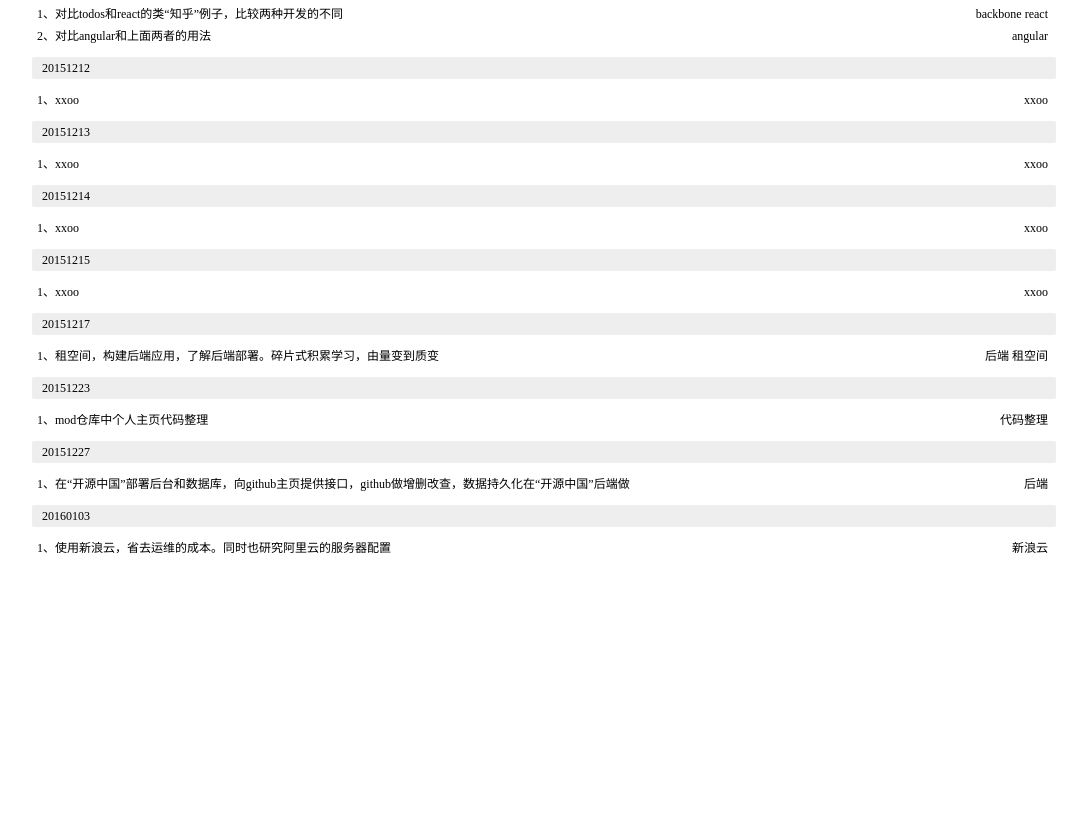
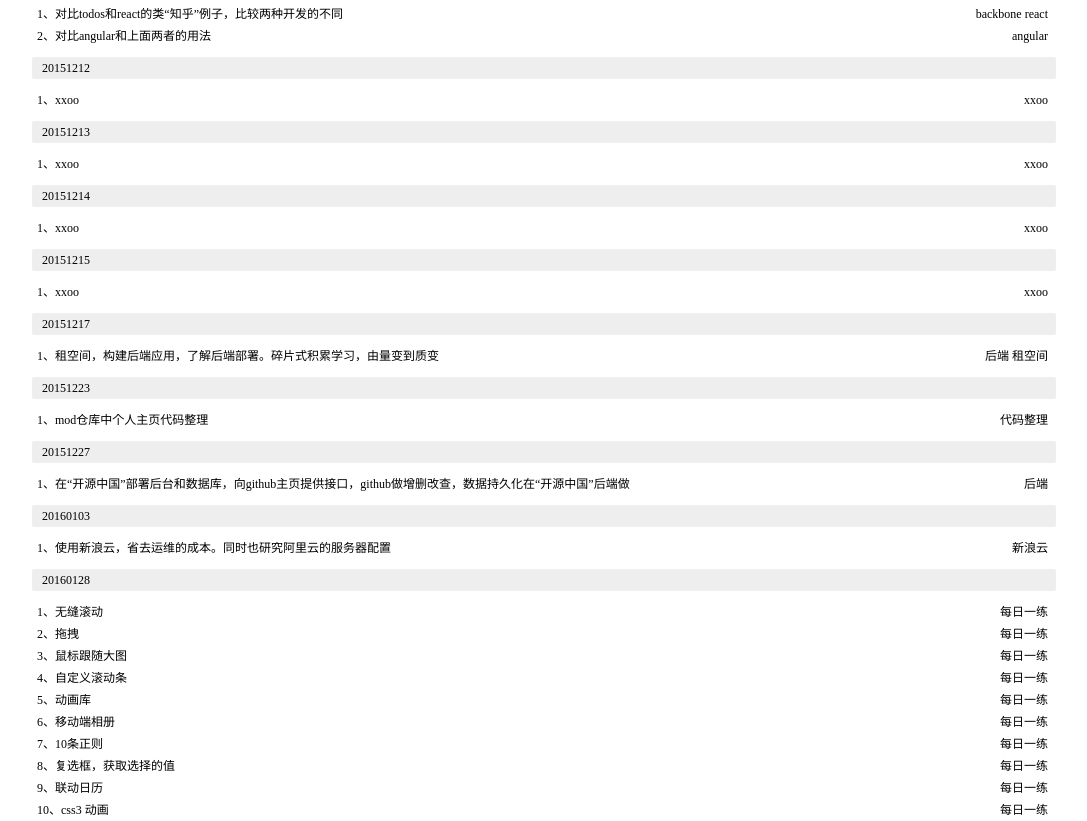
Before and after one commit to duzhongbo/myLiveLog, a plain HTML site: page index.html in a window 1280 px wide. Shown: the part 2317-3138 px from the top of the page, without its empty margins (96-1183 px from the left). Before the commit the page ends 2876 px from the top, so only its background shows below. Drawn offline with Linux system fonts and the light colour scheme.

Commit message:
日志阶段性提交

```diff
--- a/data.json
+++ b/data.json
@@ -390,4 +390,51 @@ var objData={
 				info:'使用新浪云，省去运维的成本。同时也研究阿里云的服务器配置'
 			}
 		]
-	},}
+	},
+	'20160128':{
+		items:[
+			{
+				keywords:['每日一练'],
+				info:'无缝滚动'
+			},
+			{
+				keywords:['每日一练'],
+				info:'拖拽'
+			},
+			{
+				keywords:['每日一练'],
+				info:'鼠标跟随大图'
+			},
+			{
+				keywords:['每日一练'],
+				info:'自定义滚动条'
+			},
+			{
+				keywords:['每日一练'],
+				info:'动画库'
+			},
+			{
+				keywords:['每日一练'],
+				info:'移动端相册'
+			},
+			{
+				keywords:['每日一练'],
+				info:'10条正则'
+			},
+			{
+				keywords:['每日一练'],
+				info:'复选框，获取选择的值'
+			},
+			{
+				keywords:['每日一练'],
+				info:'联动日历'
+			},
+			{
+				keywords:['每日一练'],
+				info:'css3 动画'
+			},
+		]
+	},
+
+
+}
--- a/index.html
+++ b/index.html
@@ -14,6 +14,7 @@ ul{padding:0;margin:0;list-style:none;}
 .wrap{width:80%;margin:0 auto;}
 .date{background:#eee;padding:0 10px;border-radius:2px;margin:10px 0;}
 .item-list-li{padding:0 5px;}
+.red{color: #f00;}
 </style>
 
 
```
